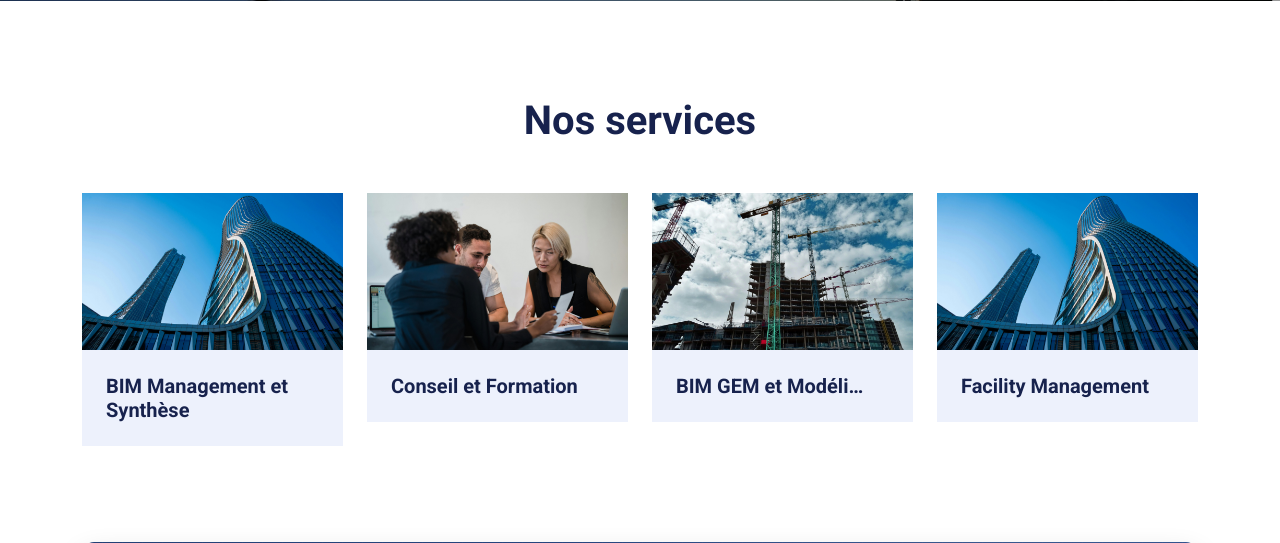
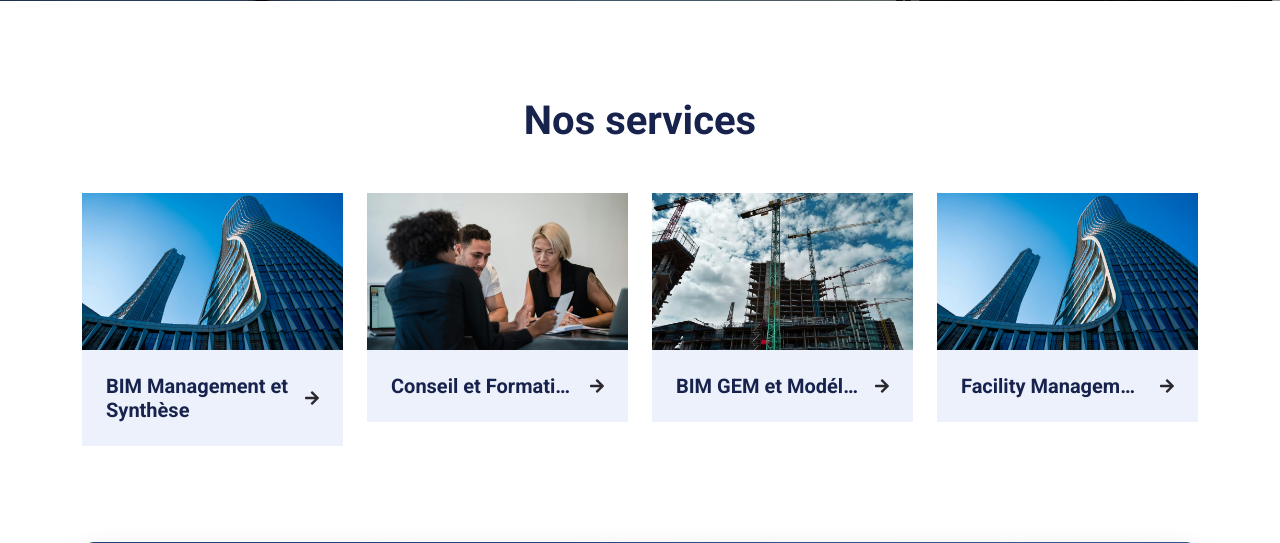
Before and after one commit to Webcinq/archidata-group, a Laravel app: page / in a window 1280 px wide. Shown: the part 843-1386 px from the top of the page. Run offline with Laravel 12, Linux system fonts and the light colour scheme; parts of the project's set-up code (start-up, migrations or seed data) failed here and were passed over; some libraries are stand-ins or nearby versions.

Commit message:
add liens

```diff
--- a/resources/views/index.blade.php
+++ b/resources/views/index.blade.php
@@ -68,37 +68,51 @@
                 <h1 class="text-black d-flex justify-content-center mb-4">Nos services</h1>
 
                 <div class="col-lg-3 col-md-6 service-item-top wow fadeInUp" data-wow-delay="0.1s">
-
+                    <a href="{{route('blog-detail')}}" class="text-decoration-none">
                         <div class="overflow-hidden">
                             <img class="img-fluid w-100 h-100" src="{{asset('img/service-1.png')}}" alt="">
                         </div>
                         <div class="d-flex align-items-center justify-content-between bg-light p-4">
-                        <h5 class="text-truncate me-3 mb-0">BIM Management  et <br>Synthèse</h5>
+                            <h5 class="text-truncate me-3 mb-0">BIM Management et <br>Synthèse</h5>
+                            <i class="fa fa-arrow-right text-primary"></i>
                         </div>
+                    </a>
                 </div>
+
                 <div class="col-lg-3 col-md-6 service-item-top wow fadeInUp" data-wow-delay="0.3s">
+                    <a href="{{route('blog-detail')}}" class="text-decoration-none">
                         <div class="overflow-hidden">
                             <img class="img-fluid w-100 h-100" src="{{asset('img/service-2.png')}}" alt="">
                         </div>
                         <div class="d-flex align-items-center justify-content-between bg-light p-4">
                             <h5 class="text-truncate me-3 mb-0">Conseil et Formation</h5>
+                            <i class="fa fa-arrow-right text-primary"></i>
                         </div>
+                    </a>
                 </div>
+
                 <div class="col-lg-3 col-md-6 service-item-top wow fadeInUp" data-wow-delay="0.5s">
+                    <a href="{{route('blog-detail')}}" class="text-decoration-none">
                         <div class="overflow-hidden">
                             <img class="img-fluid w-100 h-100" src="{{asset('img/service-3.png')}}" alt="">
                         </div>
                         <div class="d-flex align-items-center justify-content-between bg-light p-4">
                             <h5 class="text-truncate me-3 mb-0">BIM GEM et Modélisation</h5>
+                            <i class="fa fa-arrow-right text-primary"></i>
                         </div>
+                    </a>
                 </div>
+
                 <div class="col-lg-3 col-md-6 service-item-top wow fadeInUp" data-wow-delay="0.7s">
+                    <a href="{{route('blog-detail')}}" class="text-decoration-none">
                         <div class="overflow-hidden">
                             <img class="img-fluid w-100 h-100" src="{{asset('img/service-1.png')}}" alt="">
                         </div>
                         <div class="d-flex align-items-center justify-content-between bg-light p-4">
                             <h5 class="text-truncate me-3 mb-0">Facility Management</h5>
+                            <i class="fa fa-arrow-right text-primary"></i>
                         </div>
+                    </a>
                 </div>
             </div>
         </div>
```
Lines whose indentation alone changed are shown as unchanged.
